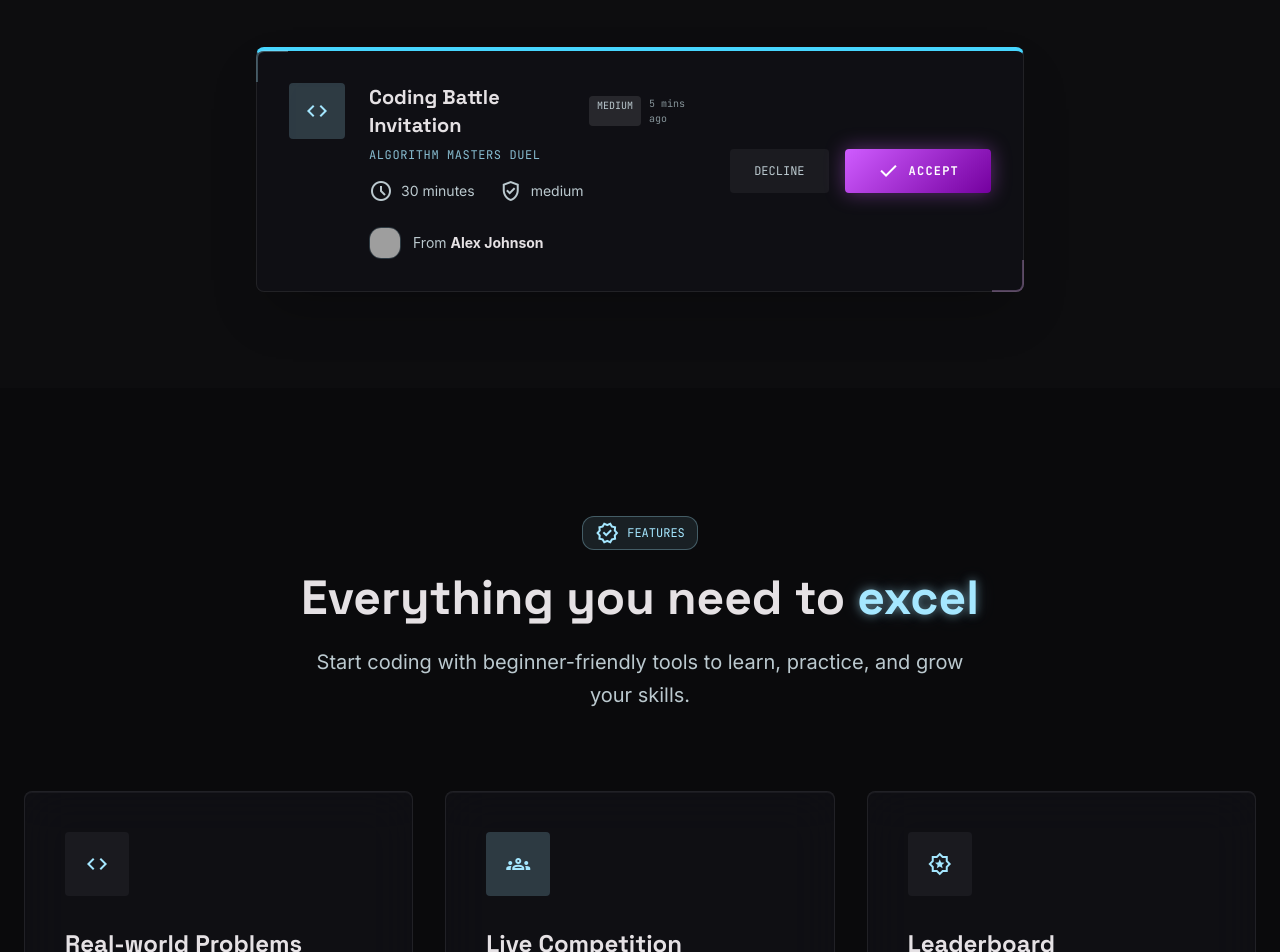
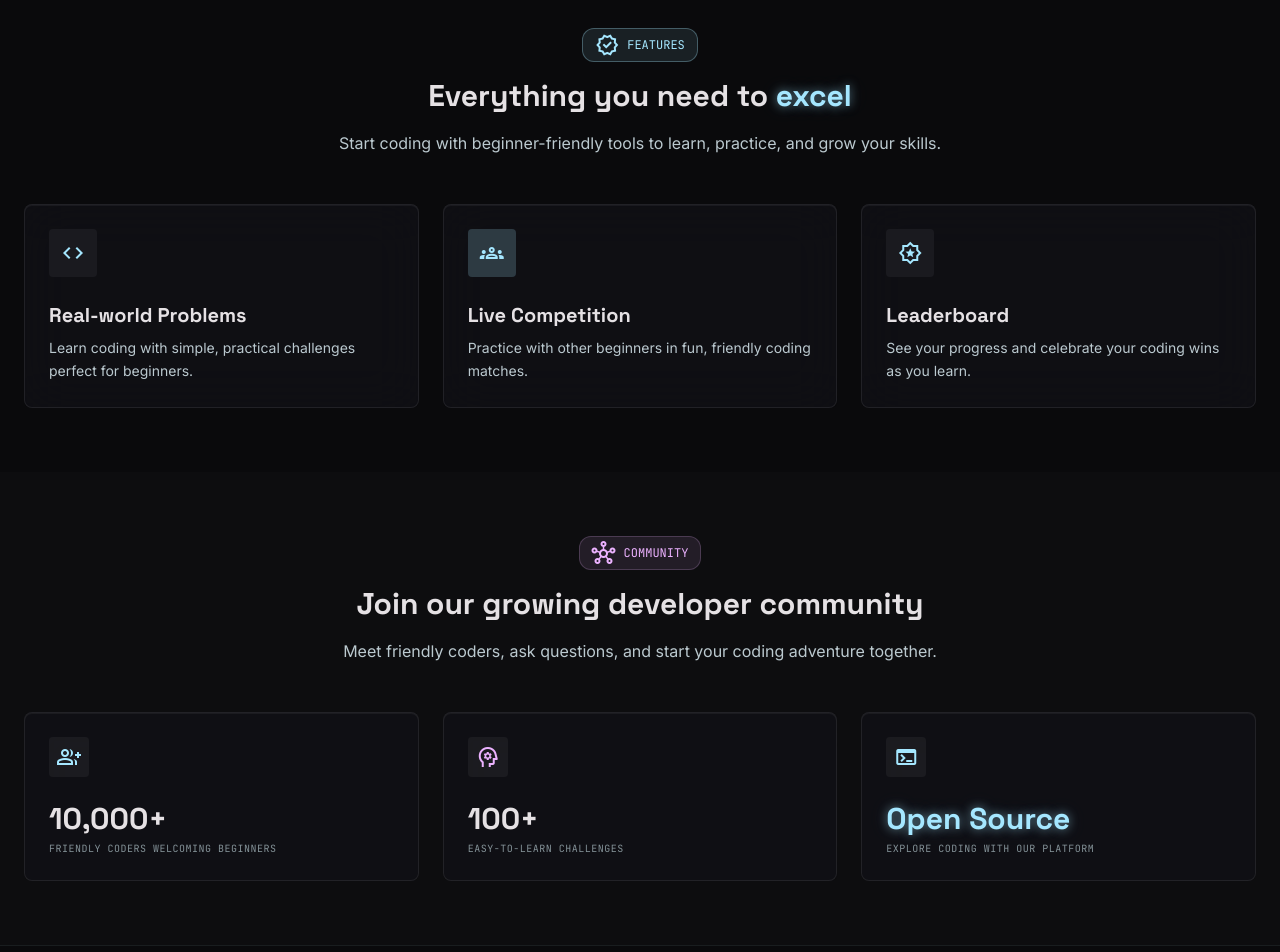
Before and after one commit to sowravu/ALGOARENA, a React (Vite) app: page / in a window 1280 px wide. Shown: the part 1100-2052 px from the top of the page. Built offline with nearby package versions, Linux system fonts and the light colour scheme; grey boxes are pictures that could not be loaded.

Commit message:
style: reduce size and vertical margins of landing page sections for balanced look

```diff
--- a/src/components/Home.tsx
+++ b/src/components/Home.tsx
@@ -33,38 +33,38 @@ export function Home() {
 
       <main>
         {/* Hero Section */}
-        <section className="relative pt-24 pb-32 overflow-hidden hero-glow border-b border-white/5 animate-fade-in" data-purpose="hero">
+        <section className="relative pt-16 pb-20 overflow-hidden hero-glow border-b border-white/5 animate-fade-in" data-purpose="hero">
           <div className="absolute inset-0 cyber-grid opacity-20 pointer-events-none"></div>
           <div className="max-w-4xl mx-auto px-4 text-center relative z-10">
 
             {/* New Feature Pill */}
-            <div className="inline-flex items-center gap-2 px-4 py-1.5 rounded-full bg-primary/10 border border-primary/20 text-primary text-sm font-label-caps mb-12">
-              <span className="material-symbols-outlined text-[16px]">bolt</span>
+            <div className="inline-flex items-center gap-2 px-3 .5 py-1.5 rounded-full bg-primary/10 border border-primary/20 text-primary text-xs font-label-caps mb-8">
+              <span className="material-symbols-outlined text-[14px]">bolt</span>
               COMPETITIVE CODING
             </div>
 
-            <h1 className="text-5xl md:text-6xl lg:text-7xl font-display-lg font-bold mb-8 leading-tight">
+            <h1 className="text-4xl md:text-5xl lg:text-6xl font-display-lg font-bold mb-6 leading-tight">
               Become a <span className="text-primary neon-text-glow">Better Developer</span><br/>
               Through Challenges
             </h1>
 
-            <p className="text-lg md:text-xl text-on-surface-variant mb-12 max-w-2xl mx-auto leading-relaxed font-body-lg">
+            <p className="text-base md:text-lg text-on-surface-variant mb-8 max-w-2xl mx-auto leading-relaxed font-body-lg">
               Start your coding journey with fun challenges designed for all skill levels, including beginners!
             </p>
 
             <div className="flex flex-col sm:flex-row items-center justify-center gap-4 max-w-md mx-auto sm:max-w-none">
               <button
                 onClick={handleQuickMatch}
-                className="w-full sm:w-auto px-10 py-4 btn-gradient font-label-caps font-bold text-sm tracking-[0.2em] flex items-center justify-center gap-2 rounded-lg cursor-pointer transform active:scale-95 transition-all"
+                className="w-full sm:w-auto px-8 py-3 btn-gradient font-label-caps font-bold text-xs tracking-[0.2em] flex items-center justify-center gap-2 rounded-lg cursor-pointer transform active:scale-95 transition-all"
               >
-                <span className="material-symbols-outlined text-[20px]">bolt</span>
+                <span className="material-symbols-outlined text-[18px]">bolt</span>
                 QUICK MATCH
               </button>
               <button
                 onClick={handleBrowseProblems}
-                className="w-full sm:w-auto px-10 py-4 bg-white/5 border border-white/10 hover:bg-white/10 text-white font-label-caps font-bold text-sm tracking-[0.2em] flex items-center justify-center gap-2 transition-all rounded-lg cursor-pointer active:scale-95"
+                className="w-full sm:w-auto px-8 py-3 bg-white/5 border border-white/10 hover:bg-white/10 text-white font-label-caps font-bold text-xs tracking-[0.2em] flex items-center justify-center gap-2 transition-all rounded-lg cursor-pointer active:scale-95"
               >
-                <span className="material-symbols-outlined text-[20px]">search</span>
+                <span className="material-symbols-outlined text-[18px]">search</span>
                 BROWSE PROBLEMS
               </button>
             </div>
@@ -72,65 +72,65 @@ export function Home() {
         </section>
 
         {/* 1v1 Battles Section */}
-        <section className="py-24 bg-[#0d0d0f]" data-purpose="battle-invite">
+        <section className="py-16 bg-[#0d0d0f]" data-purpose="battle-invite">
           <div className="max-w-7xl mx-auto px-gutter">
-            <div className="text-center mb-16">
-              <div className="inline-flex items-center gap-2 px-3 py-1 rounded-full border border-secondary/30 text-secondary text-xs font-label-caps mb-6">
-                <span className="material-symbols-outlined text-[14px]">star</span>
+            <div className="text-center mb-10">
+              <div className="inline-flex items-center gap-2 px-3 py-1 rounded-full border border-secondary/30 text-secondary text-xs font-label-caps mb-4">
+                <span className="material-symbols-outlined text-[12px]">star</span>
                 NEW FEATURE
               </div>
-              <h2 className="text-4xl font-headline-lg font-bold mb-4">
+              <h2 className="text-3xl font-headline-lg font-bold mb-3">
                 Exciting <span className="border-b-4 border-secondary/40 secondary-neon-glow">1v1 Code Battles</span>
               </h2>
-              <p className="text-on-surface-variant font-body-md">
+              <p className="text-on-surface-variant font-body-md text-sm md:text-base">
                 Practice coding with friendly matches perfect for beginners and experienced coders alike.
               </p>
             </div>
 
             {/* Invitation Card Container */}
             <div className="max-w-3xl mx-auto">
-              <div className="battle-card rounded-xl p-8 relative shadow-2xl">
+              <div className="battle-card rounded-xl p-6 relative shadow-2xl">
                 {/* Glowing corner accents */}
                 <div className="absolute -top-px -left-px w-8 h-8 border-t-2 border-l-2 border-primary/30 rounded-tl-xl"></div>
                 <div className="absolute -bottom-px -right-px w-8 h-8 border-b-2 border-r-2 border-secondary/30 rounded-br-xl"></div>
 
-                <div className="flex flex-col md:flex-row items-center justify-between gap-8">
-                  <div className="flex flex-col sm:flex-row items-center sm:items-start gap-6 text-center sm:text-left">
+                <div className="flex flex-col md:flex-row items-center justify-between gap-6">
+                  <div className="flex flex-col sm:flex-row items-center sm:items-start gap-5 text-center sm:text-left">
                     {/* Battle Icon */}
-                    <div className="w-14 h-14 rounded bg-primary/20 flex items-center justify-center text-primary shrink-0">
-                      <span className="material-symbols-outlined text-[32px]">code</span>
+                    <div className="w-12 h-12 rounded bg-primary/20 flex items-center justify-center text-primary shrink-0">
+                      <span className="material-symbols-outlined text-[26px]">code</span>
                     </div>
 
                     {/* Content */}
                     <div className="flex-grow">
-                      <div className="flex flex-col sm:flex-row sm:items-center gap-3 mb-2">
-                        <h3 className="text-xl font-headline-sm font-bold text-on-surface">Coding Battle Invitation</h3>
+                      <div className="flex flex-col sm:flex-row sm:items-center gap-2 mb-1.5">
+                        <h3 className="text-lg font-headline-sm font-bold text-on-surface">Coding Battle Invitation</h3>
                         <div className="flex gap-2 justify-center sm:justify-start">
-                          <span className="px-2 py-0.5 bg-white/10 rounded text-[10px] text-on-surface-variant font-label-caps uppercase">medium</span>
-                          <span className="text-[10px] text-outline font-label-caps sm:ml-auto">5 mins ago</span>
+                          <span className="px-2 py-0.5 bg-white/10 rounded text-[9px] text-on-surface-variant font-label-caps uppercase">medium</span>
+                          <span className="text-[9px] text-outline font-label-caps sm:ml-auto">5 mins ago</span>
                         </div>
                       </div>
 
-                      <h4 className="text-primary/80 font-label-caps text-xs tracking-wider mb-4">ALGORITHM MASTERS DUEL</h4>
+                      <h4 className="text-primary/80 font-label-caps text-[11px] tracking-wider mb-2">ALGORITHM MASTERS DUEL</h4>
 
-                      <div className="flex items-center justify-center sm:justify-start gap-6 text-sm text-on-surface-variant font-body-md">
-                        <span className="flex items-center gap-2">
-                          <span className="material-symbols-outlined text-[18px]">schedule</span>
+                      <div className="flex items-center justify-center sm:justify-start gap-4 text-xs text-on-surface-variant font-body-md">
+                        <span className="flex items-center gap-1.5">
+                          <span className="material-symbols-outlined text-[16px]">schedule</span>
                           30 minutes
                         </span>
-                        <span className="flex items-center gap-2">
-                          <span className="material-symbols-outlined text-[18px]">verified_user</span>
+                        <span className="flex items-center gap-1.5">
+                          <span className="material-symbols-outlined text-[16px]">verified_user</span>
                           medium
                         </span>
                       </div>
 
-                      <div className="mt-6 flex items-center justify-center sm:justify-start gap-3">
+                      <div className="mt-4 flex items-center justify-center sm:justify-start gap-2.5">
                         <img
                           alt="Alex Johnson Avatar"
-                          className="w-8 h-8 rounded-full border border-primary/20"
+                          className="w-7 h-7 rounded-full border border-primary/20"
                           src="https://lh3.googleusercontent.com/aida-public/AB6AXuB3wMCVvhc17Jt4vUlYwCY0GP9eonBZESkCV_ZgxdWkGTtoCvoMMJO6THlWOaAaQK_fGBqwEsDYKRvH8hVQZXjnlkO2Uzv6oK0hT1dzhXxrB7GUSF5ljkS-a0W7X5_WgSra0uGSDXxfYip_0qb_vEyCr1HHFBHqkNerrBBcN4z1ybF-kmmExfkRzkfrN_epQANBDcdGr5EsZN10XaI2j83VHY2NUC0u_x91Fm3qIsb5BdtgEq2JiNWMHgb0uUpca3Q7DtGq-Q88uL4T"
                         />
-                        <span className="text-sm text-on-surface-variant">
+                        <span className="text-xs text-on-surface-variant">
                           From <span className="font-bold text-on-surface">Alex Johnson</span>
                         </span>
                       </div>
@@ -138,18 +138,18 @@ export function Home() {
                   </div>
 
                   {/* Action Buttons */}
-                  <div className="flex gap-4 w-full md:w-auto shrink-0 justify-center">
+                  <div className="flex gap-3 w-full md:w-auto shrink-0 justify-center">
                     <button
                       onClick={handleDecline}
-                      className="px-6 py-2.5 rounded-lg bg-white/5 hover:bg-white/10 text-on-surface-variant font-label-caps text-xs transition-colors cursor-pointer"
+                      className="px-5 py-2 rounded-lg bg-white/5 hover:bg-white/10 text-on-surface-variant font-label-caps text-[11px] transition-colors cursor-pointer"
                     >
                       DECLINE
                     </button>
                     <button
                       onClick={handleAccept}
-                      className="px-8 py-2.5 rounded-lg btn-gradient text-white font-label-caps font-bold text-xs tracking-widest flex items-center gap-2 transition-all cursor-pointer active:scale-[0.98]"
+                      className="px-6 py-2 rounded-lg btn-gradient text-white font-label-caps font-bold text-[11px] tracking-widest flex items-center gap-1.5 transition-all cursor-pointer active:scale-[0.98]"
                     >
-                      <span className="material-symbols-outlined text-[16px]">check</span>
+                      <span className="material-symbols-outlined text-[14px]">check</span>
                       ACCEPT
                     </button>
                   </div>
@@ -160,51 +160,51 @@ export function Home() {
         </section>
 
         {/* Features Section */}
-        <section className="py-32" data-purpose="features">
+        <section className="py-16" data-purpose="features">
           <div className="max-w-7xl mx-auto px-gutter">
-            <div className="text-center mb-20">
-              <div className="inline-flex items-center gap-2 px-3 py-1 rounded-full bg-primary/10 border border-primary/30 text-primary text-xs font-label-caps mb-6">
-                <span className="material-symbols-outlined text-[14px]">new_releases</span>
+            <div className="text-center mb-12">
+              <div className="inline-flex items-center gap-2 px-3 py-1 rounded-full bg-primary/10 border border-primary/30 text-primary text-xs font-label-caps mb-4">
+                <span className="material-symbols-outlined text-[12px]">new_releases</span>
                 FEATURES
               </div>
-              <h2 className="text-4xl md:text-5xl font-headline-lg font-bold mb-6">
+              <h2 className="text-3xl font-headline-lg font-bold mb-4">
                 Everything you need to <span className="text-primary neon-text-glow">excel</span>
               </h2>
-              <p className="text-lg md:text-xl text-on-surface-variant max-w-2xl mx-auto font-body-lg leading-relaxed">
+              <p className="text-base text-on-surface-variant max-w-2xl mx-auto font-body-lg leading-relaxed">
                 Start coding with beginner-friendly tools to learn, practice, and grow your skills.
               </p>
             </div>
 
-            <div className="grid md:grid-cols-3 gap-8">
+            <div className="grid md:grid-cols-3 gap-6">
               {/* Card 1 */}
-              <div className="glass-panel p-10 rounded-xl hover:border-primary/30 transition-all group hover:scale-[1.01] duration-300">
-                <div className="w-16 h-16 rounded bg-white/5 flex items-center justify-center mb-8 text-primary group-hover:scale-110 transition-transform">
-                  <span className="material-symbols-outlined text-[32px]">code</span>
+              <div className="glass-panel p-6 rounded-xl hover:border-primary/30 transition-all group hover:scale-[1.01] duration-300">
+                <div className="w-12 h-12 rounded bg-white/5 flex items-center justify-center mb-6 text-primary group-hover:scale-110 transition-transform">
+                  <span className="material-symbols-outlined text-[24px]">code</span>
                 </div>
-                <h3 className="text-2xl font-headline-sm font-bold mb-4 text-on-surface">Real-world Problems</h3>
-                <p className="text-on-surface-variant leading-relaxed font-body-md">
+                <h3 className="text-xl font-headline-sm font-bold mb-2 text-on-surface">Real-world Problems</h3>
+                <p className="text-on-surface-variant text-sm leading-relaxed font-body-md">
                   Learn coding with simple, practical challenges perfect for beginners.
                 </p>
               </div>
 
               {/* Card 2 (Featured) */}
-              <div className="glass-panel p-10 rounded-xl border-primary/50 shadow-[0_0_50px_-12px_rgba(71,214,255,0.2)] transition-all transform hover:-translate-y-2 group duration-300">
-                <div className="w-16 h-16 rounded bg-primary/20 flex items-center justify-center mb-8 text-primary">
-                  <span className="material-symbols-outlined text-[32px]">groups</span>
+              <div className="glass-panel p-6 rounded-xl border-primary/50 shadow-[0_0_50px_-12px_rgba(71,214,255,0.2)] transition-all transform hover:-translate-y-1.5 group duration-300">
+                <div className="w-12 h-12 rounded bg-primary/20 flex items-center justify-center mb-6 text-primary">
+                  <span className="material-symbols-outlined text-[24px]">groups</span>
                 </div>
-                <h3 className="text-2xl font-headline-sm font-bold mb-4 text-on-surface">Live Competition</h3>
-                <p className="text-on-surface-variant leading-relaxed font-body-md">
+                <h3 className="text-xl font-headline-sm font-bold mb-2 text-on-surface">Live Competition</h3>
+                <p className="text-on-surface-variant text-sm leading-relaxed font-body-md">
                   Practice with other beginners in fun, friendly coding matches.
                 </p>
               </div>
 
               {/* Card 3 */}
-              <div className="glass-panel p-10 rounded-xl hover:border-primary/30 transition-all group hover:scale-[1.01] duration-300">
-                <div className="w-16 h-16 rounded bg-white/5 flex items-center justify-center mb-8 text-primary group-hover:scale-110 transition-transform">
-                  <span className="material-symbols-outlined text-[32px]">award_star</span>
+              <div className="glass-panel p-6 rounded-xl hover:border-primary/30 transition-all group hover:scale-[1.01] duration-300">
+                <div className="w-12 h-12 rounded bg-white/5 flex items-center justify-center mb-6 text-primary group-hover:scale-110 transition-transform">
+                  <span className="material-symbols-outlined text-[24px]">award_star</span>
                 </div>
-                <h3 className="text-2xl font-headline-sm font-bold mb-4 text-on-surface">Leaderboard</h3>
-                <p className="text-on-surface-variant leading-relaxed font-body-md">
+                <h3 className="text-xl font-headline-sm font-bold mb-2 text-on-surface">Leaderboard</h3>
+                <p className="text-on-surface-variant text-sm leading-relaxed font-body-md">
                   See your progress and celebrate your coding wins as you learn.
                 </p>
               </div>
@@ -213,53 +213,53 @@ export function Home() {
         </section>
 
         {/* Community Section */}
-        <section className="py-32 bg-[#0d0d0f]" data-purpose="community">
+        <section className="py-16 bg-[#0d0d0f]" data-purpose="community">
           <div className="max-w-7xl mx-auto px-gutter">
-            <div className="text-center mb-20">
-              <div className="inline-flex items-center gap-2 px-3 py-1 rounded-full bg-secondary/10 text-secondary border border-secondary/20 text-xs font-label-caps mb-6">
-                <span className="material-symbols-outlined text-[14px]">hub</span>
+            <div className="text-center mb-12">
+              <div className="inline-flex items-center gap-2 px-3 py-1 rounded-full bg-secondary/10 text-secondary border border-secondary/20 text-xs font-label-caps mb-4">
+                <span className="material-symbols-outlined text-[12px]">hub</span>
                 COMMUNITY
               </div>
-              <h2 className="text-4xl md:text-5xl font-headline-lg font-bold mb-6">
+              <h2 className="text-3xl font-headline-lg font-bold mb-4">
                 Join our growing developer community
               </h2>
-              <p className="text-lg md:text-xl text-on-surface-variant max-w-2xl mx-auto font-body-lg leading-relaxed">
+              <p className="text-base text-on-surface-variant max-w-2xl mx-auto font-body-lg leading-relaxed">
                 Meet friendly coders, ask questions, and start your coding adventure together.
               </p>
             </div>
 
-            <div className="grid md:grid-cols-3 gap-8">
+            <div className="grid md:grid-cols-3 gap-6">
               {/* Stat Card 1 */}
-              <div className="glass-panel p-8 rounded-xl border-white/5 hover:border-primary/20 transition-all duration-300">
-                <div className="w-12 h-12 rounded bg-white/5 flex items-center justify-center mb-10 text-primary">
-                  <span className="material-symbols-outlined text-[24px]">group_add</span>
+              <div className="glass-panel p-6 rounded-xl border-white/5 hover:border-primary/20 transition-all duration-300">
+                <div className="w-10 h-10 rounded bg-white/5 flex items-center justify-center mb-6 text-primary">
+                  <span className="material-symbols-outlined text-[20px]">group_add</span>
                 </div>
-                <div className="text-4xl font-headline-lg font-bold text-on-surface mb-2">10,000+</div>
-                <p className="text-outline font-label-caps text-xs tracking-wider uppercase">
+                <div className="text-3xl font-headline-lg font-bold text-on-surface mb-1">10,000+</div>
+                <p className="text-outline font-label-caps text-[10px] tracking-wider uppercase">
                   FRIENDLY CODERS WELCOMING BEGINNERS
                 </p>
               </div>
 
               {/* Stat Card 2 */}
-              <div className="glass-panel p-8 rounded-xl border-white/5 hover:border-secondary/20 transition-all duration-300">
-                <div className="w-12 h-12 rounded bg-white/5 flex items-center justify-center mb-10 text-secondary">
-                  <span className="material-symbols-outlined text-[24px]">psychology</span>
+              <div className="glass-panel p-6 rounded-xl border-white/5 hover:border-secondary/20 transition-all duration-300">
+                <div className="w-10 h-10 rounded bg-white/5 flex items-center justify-center mb-6 text-secondary">
+                  <span className="material-symbols-outlined text-[20px]">psychology</span>
                 </div>
-                <div className="text-4xl font-headline-lg font-bold text-on-surface mb-2">100+</div>
-                <p className="text-outline font-label-caps text-xs tracking-wider uppercase">
+                <div className="text-3xl font-headline-lg font-bold text-on-surface mb-1">100+</div>
+                <p className="text-outline font-label-caps text-[10px] tracking-wider uppercase">
                   EASY-TO-LEARN CHALLENGES
                 </p>
               </div>
 
               {/* Stat Card 3 */}
-              <div className="glass-panel p-8 rounded-xl border-white/5 hover:border-primary/20 transition-all duration-300">
-                <div className="w-12 h-12 rounded bg-white/5 flex items-center justify-center mb-10 text-primary">
-                  <span className="material-symbols-outlined text-[24px]">terminal</span>
+              <div className="glass-panel p-6 rounded-xl border-white/5 hover:border-primary/20 transition-all duration-300">
+                <div className="w-10 h-10 rounded bg-white/5 flex items-center justify-center mb-6 text-primary">
+                  <span className="material-symbols-outlined text-[20px]">terminal</span>
                 </div>
-                <div className="text-4xl font-headline-lg font-bold text-primary neon-text-glow mb-2">
+                <div className="text-3xl font-headline-lg font-bold text-primary neon-text-glow mb-1">
                   Open Source
                 </div>
-                <p className="text-outline font-label-caps text-xs tracking-wider uppercase">
+                <p className="text-outline font-label-caps text-[10px] tracking-wider uppercase">
                   EXPLORE CODING WITH OUR PLATFORM
                 </p>
               </div>
```
